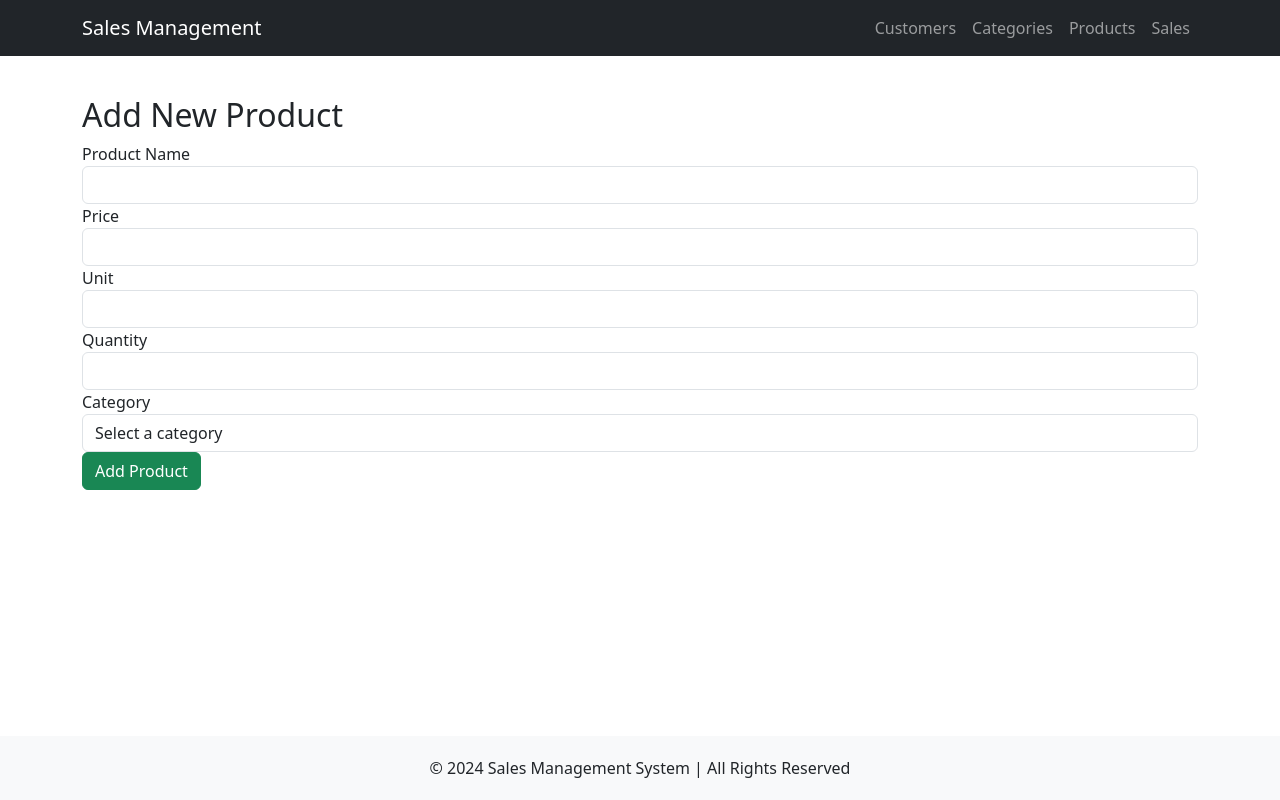
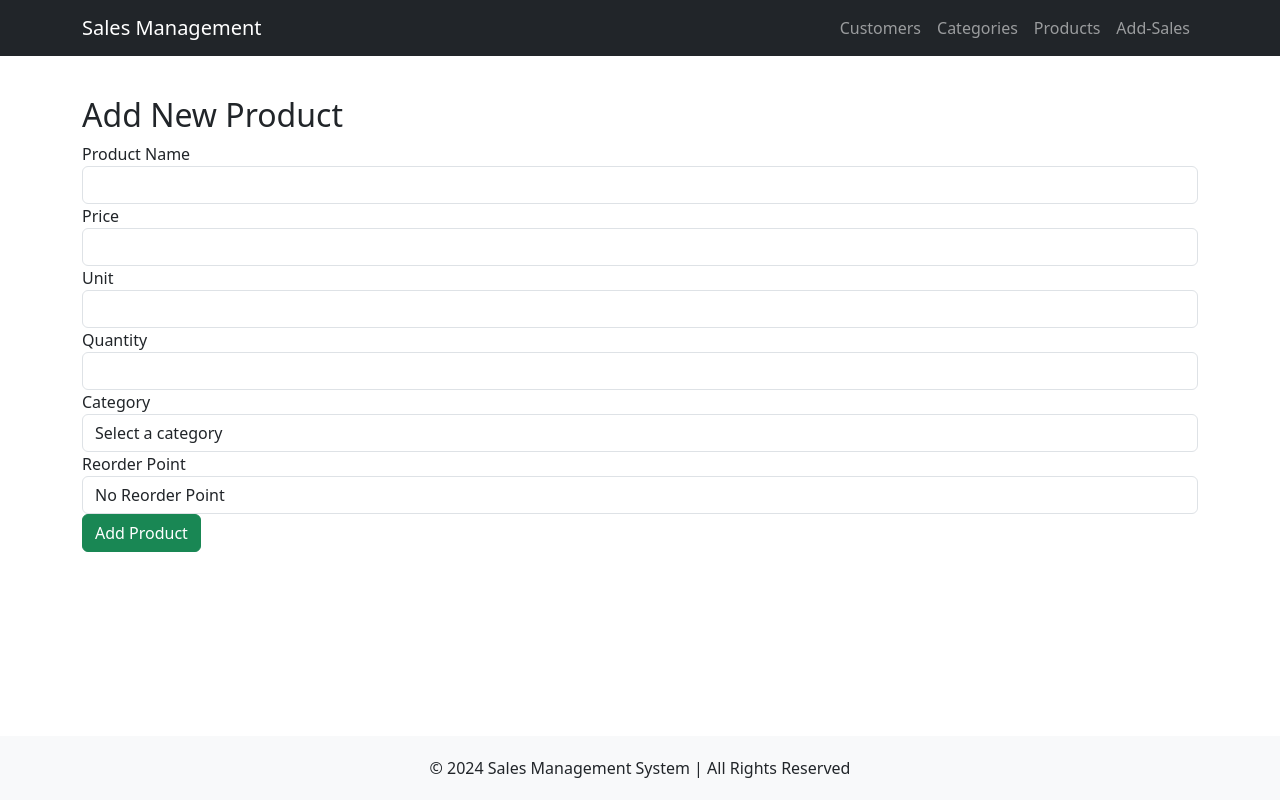
Before and after one commit to Gmajorseven/SalesManagement, a Flask app: page /add_product in a window 1280 px wide. Run offline with Flask 3, Linux system fonts and the light colour scheme; data comes from the database, SQL or seed files in the repository; both versions use the stored data as it was after the commit.

Commit message:
Restructure

```diff
--- a/db/setup_db.py
+++ b/db/setup_db.py
@@ -33,8 +33,8 @@ CREATE TABLE IF NOT EXISTS Products (
     unit TEXT NOT NULL,
     qty INTEGER NOT NULL CHECK(qty >= 0),
     category_id INTEGER NOT NULL,
+    reorder_point BOOLEAN CHECK(reorder_point IN (1, 0)) DEFAULT 0,
     FOREIGN KEY (category_id) REFERENCES Product_categories(proc_id) ON DELETE CASCADE
-    reorder_point TEXT CHECK(reorder_point IN('True', 'False'))
 ); ''')
 cursor.execute('''
 CREATE TABLE IF NOT EXISTS Sales_transactions (
--- a/templates/add_product.html
+++ b/templates/add_product.html
@@ -4,23 +4,14 @@
     <h2>Add New Product</h2>
 
     <form method="post">
-        <div class="form-group">
         <label for="name">Product Name</label>
         <input type="text" id="name" name="name" required class="form-control">
-        </div>
-        <div class="form-group">
         <label for="price">Price</label>
         <input type="text" id="price" name="price" required class="form-control">
-        </div>
-        <div class="form-group">
         <label for="unit">Unit</label>
         <input type="text" id="unit" name="unit" required class="form-control">
-        </div>
-        <div class="form-group">
         <label for="qty">Quantity</label>
         <input type="number" id="qty" name="qty" required class="form-control">
-        </div>
-        <div class="form-group">
         <label for="category">Category</label>
         <select id="category" name="category" required class="form-control">
             <option value="" disabled selected>Select a category</option>
@@ -28,7 +19,12 @@
                 <option value="{{ category['proc_id'] }}">{{ category['name'] }}</option>
             {% endfor %}
         </select>
-        </div>
+            <label for="reorder_point">Reorder Point</label>
+            <select id="reorder_point" name="reorder_point" class="form-control">
+                <option value="0">No Reorder Point</option>
+                <option value="1">Reorder Point</option>
+            </select>
         <button type="submit" class="btn btn-success">Add Product</button>
     </form>
+
 {% endblock %}
--- a/templates/base.html
+++ b/templates/base.html
@@ -39,7 +39,7 @@
                     <li class="nav-item"><a class="nav-link" href="/customers">Customers</a></li>
                     <li class="nav-item"><a class="nav-link" href="/categories">Categories</a></li>
                     <li class="nav-item"><a class="nav-link" href="/products">Products</a></li>
-                    <li class="nav-item"><a class="nav-link" href="/add_sales_transaction">Sales</a></li>
+                    <li class="nav-item"><a class="nav-link" href="/add_sales_transaction">Add-Sales</a></li>
                 </ul>
             </div>
         </div>
@@ -61,7 +61,7 @@
 
     <!-- Main Content -->
     <div class="container content mt-4">
-        {% block content %}{% endblock %}
+        {% block content %} {% endblock %}
     </div>
 
     <!-- Footer -->
--- a/templates/edit_product.html
+++ b/templates/edit_product.html
@@ -15,8 +15,8 @@
             {% endfor %}
         </select>
         <select name='reorder_point' class='form-control mb-2'>
-            <option value='False' {% if product['reorder_point'] == 'False' %}selected{% endif %}>No Reorder Point</option>
-            <option value='True' {% if product['reorder_point'] == 'True' %}selected{% endif %}>Reorder Point</option>
+            <option value=0 {% if product['reorder_point'] == 0 %}selected{% endif %}>No Reorder Point</option>
+            <option value=1 {% if product['reorder_point'] == 1 %}selected{% endif %}>Reorder Point</option>
         </select>
         <button type='submit' class='btn btn-success'>Update Product</button>
     </form>
--- a/templates/index.html
+++ b/templates/index.html
@@ -1,8 +1,10 @@
 {% extends 'base.html' %}
 {% block content %}
-    <h1>Welcome to Store Management</h1>
+    <div class='container mt-5 text-center'>
+    <h1>Seles Management Ver.0.1</h1>
     <a href='/customers' class='btn btn-primary mt-3'>Manage Customers</a>
     <a href='/categories' class='btn btn-primary mt-3'>Manage Categories</a>
     <a href='/products' class='btn btn-primary mt-3'>Manage Products</a>
     <a href='/add_sales_transaction' class='btn btn-primary mt-3'>Add Sales Transaction</a>
+    </div>
 {% endblock %}
```
Also changed, not shown: templates/products.html (+7 -1 lines), db/store.db. Lines whose indentation alone changed are shown as unchanged.
